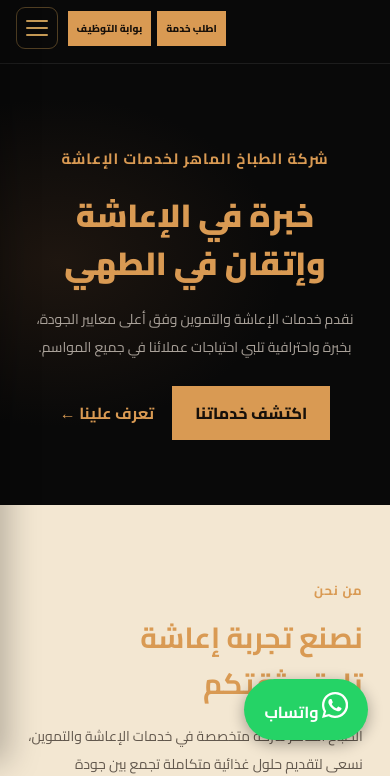
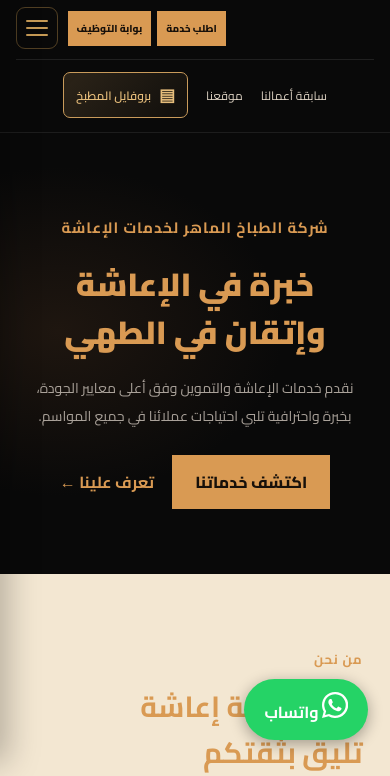
Before and after one commit to Waleed-821/skilled-cook, an Astro site: page / in a window 390 px wide. Shown: the part 82-858 px from the top of the page. Built offline with nearby package versions, Linux system fonts and the light colour scheme; Astro itself is replaced by a stand-in of ours.

Commit message:
add profile on mobile1

```diff
--- a/src/pages/index.astro
+++ b/src/pages/index.astro
@@ -88,31 +88,17 @@
   </div>
 
 
+
 <nav class="side-menu-links">
     <a href="#home" data-i18n="home">الرئيسية</a>
     <a href="#about" data-i18n="about">من نحن</a>
     <a href="#services" data-i18n="services">خدماتنا</a>
-    <a href="#portfolio" data-i18n="portfolio">سابقة أعمالنا</a>
-
-    <a href="/files/src/pages/src/pages/kitchen-profile.pdf"
-       target="_blank"
-       rel="noopener noreferrer"
-       class="profile-nav">
-       <span class="profile-icon">▤</span>
-       <span>بروفايل المطبخ</span>
-    </a>
-
     <a href="#contact" data-i18n="contact">تواصل معنا</a>
     <a href="https://share.google/mtl7WTzxvQoWFN91m"
        target="_blank"
        rel="noopener noreferrer"
        data-i18n="location">موقعنا</a>
-
-    <a href="/request" data-i18n="request">اطلب خدمة</a>
-    <a href="/careers" data-i18n="careers">بوابة التوظيف</a>
 </nav>
-
-
 </aside>
 
 
@@ -1059,6 +1045,36 @@ html[data-theme="light"] .menu-toggle {
   }
 }
 
+/* إظهار روابط سابقة الأعمال وبروفايل المطبخ في شريط الجوال */
+@media (max-width: 900px) {
+  .header {
+    flex-wrap: wrap;
+  }
+
+  .header .main-nav {
+    display: flex !important;
+    order: 10;
+    flex: 0 0 100%;
+    width: 100%;
+    justify-content: center;
+    align-items: center;
+    flex-wrap: wrap;
+    gap: 8px 18px;
+    padding-top: 12px;
+    border-top: 1px solid #ffffff18;
+    font-size: 12px;
+  }
+
+  .header .main-nav a {
+    display: inline-flex;
+    align-items: center;
+    padding: 5px 0;
+  }
+
+  .header .main-nav .profile-nav {
+    padding: 6px 12px;
+  }
+}
     </style>
 
     <script>
```
